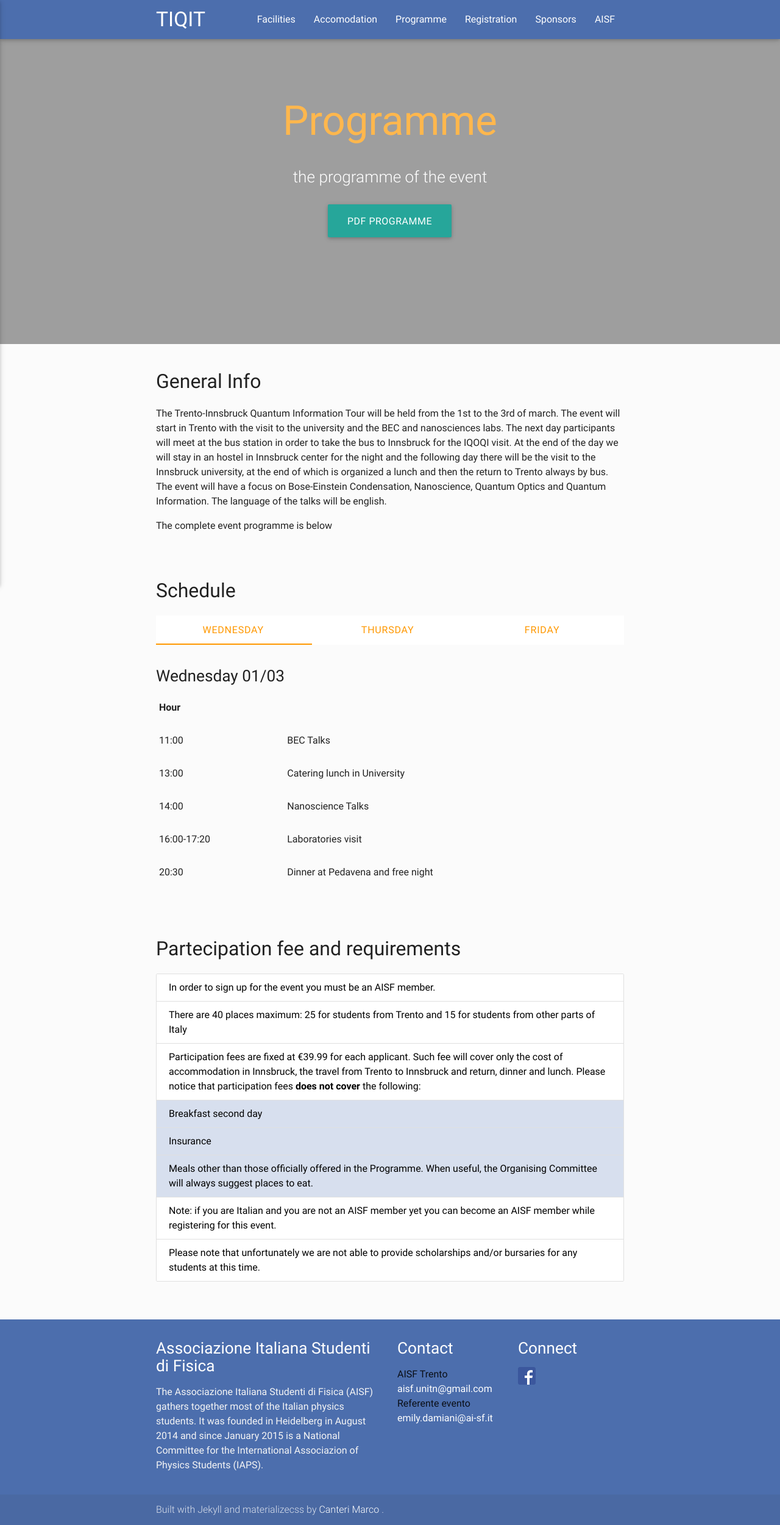
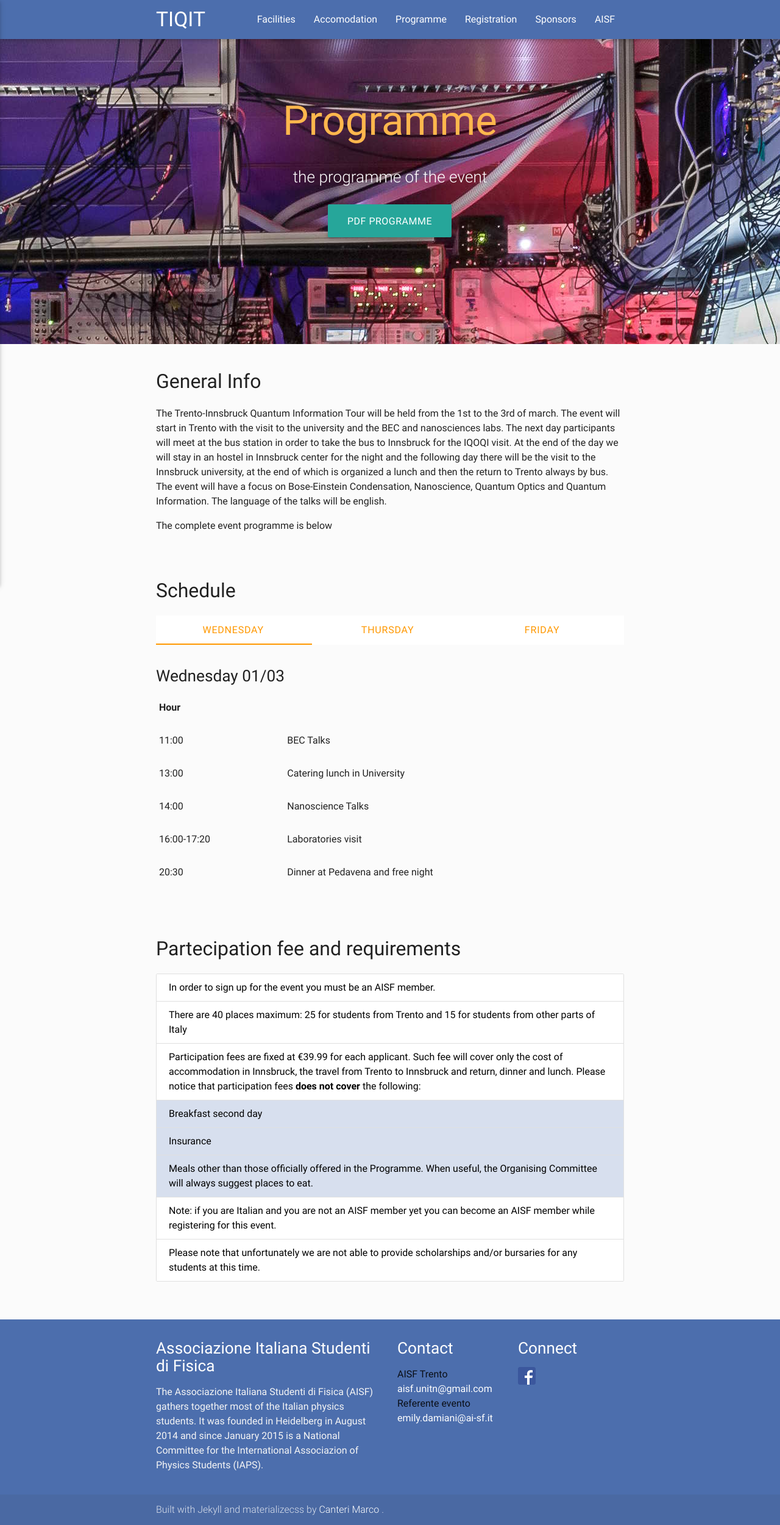
Before and after one commit to ai-sf/tiqit20, a Jekyll site: the page built from programme.html, in a window 1280 px wide. Shown: the whole page at 61% size. Built offline with Jekyll 4.4.1, drawn with Linux system fonts in a browser that asks for light colours; nearby versions of some CDN libraries.

Commit message:
ridotta dimensione foto

```diff
--- a/programme.html
+++ b/programme.html
@@ -17,7 +17,7 @@ layout: default
           <br><br>
 	</div>
       </div>
-<div class="parallax"><img src="{{site.url}}/img/fotofiga.jpg"></div>
+<div class="parallax"><img src="{{site.url}}/img/fotofiga2.jpg"></div>
     </div>
 
 
```
Also changed, not shown: img/fotofiga2.jpg (added).
